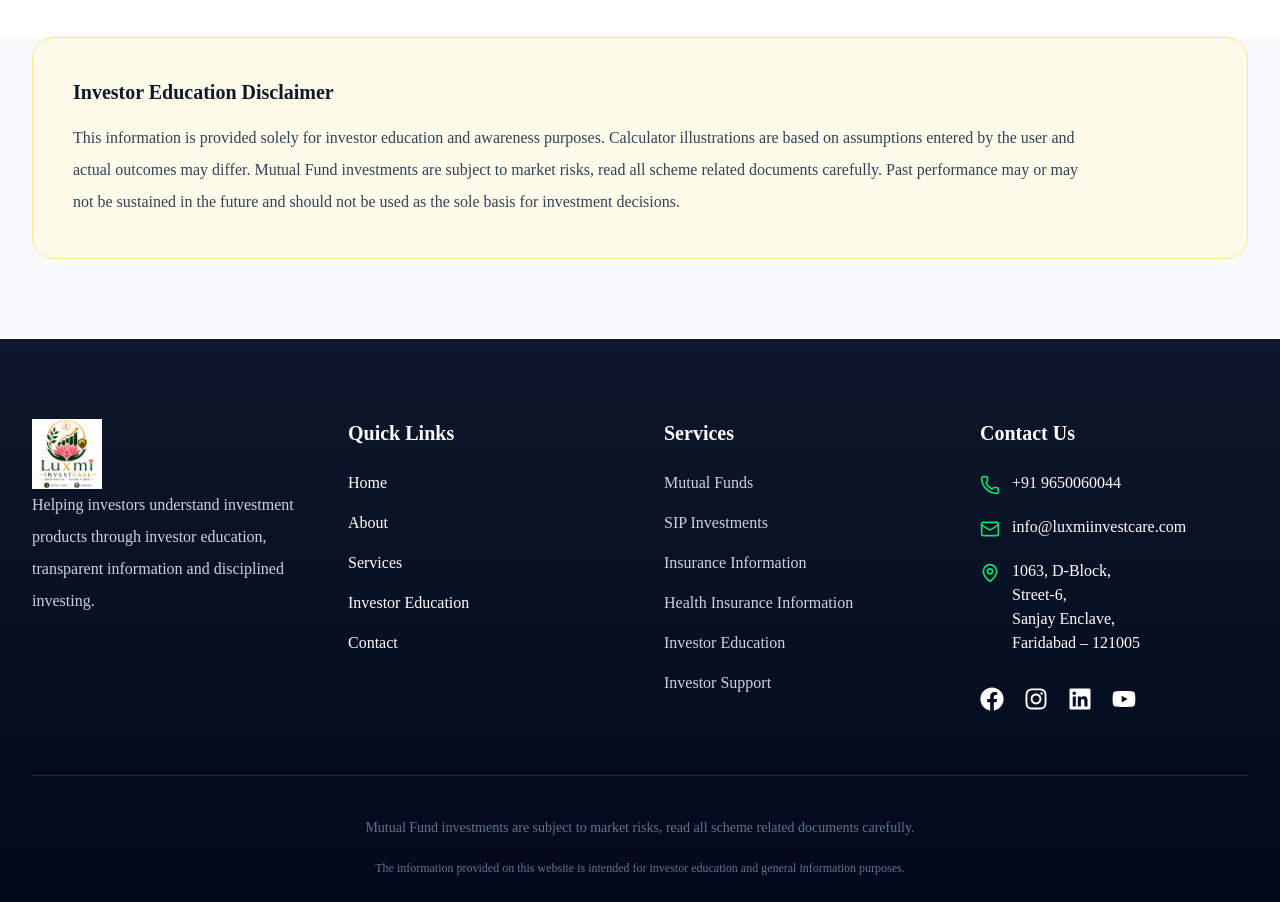
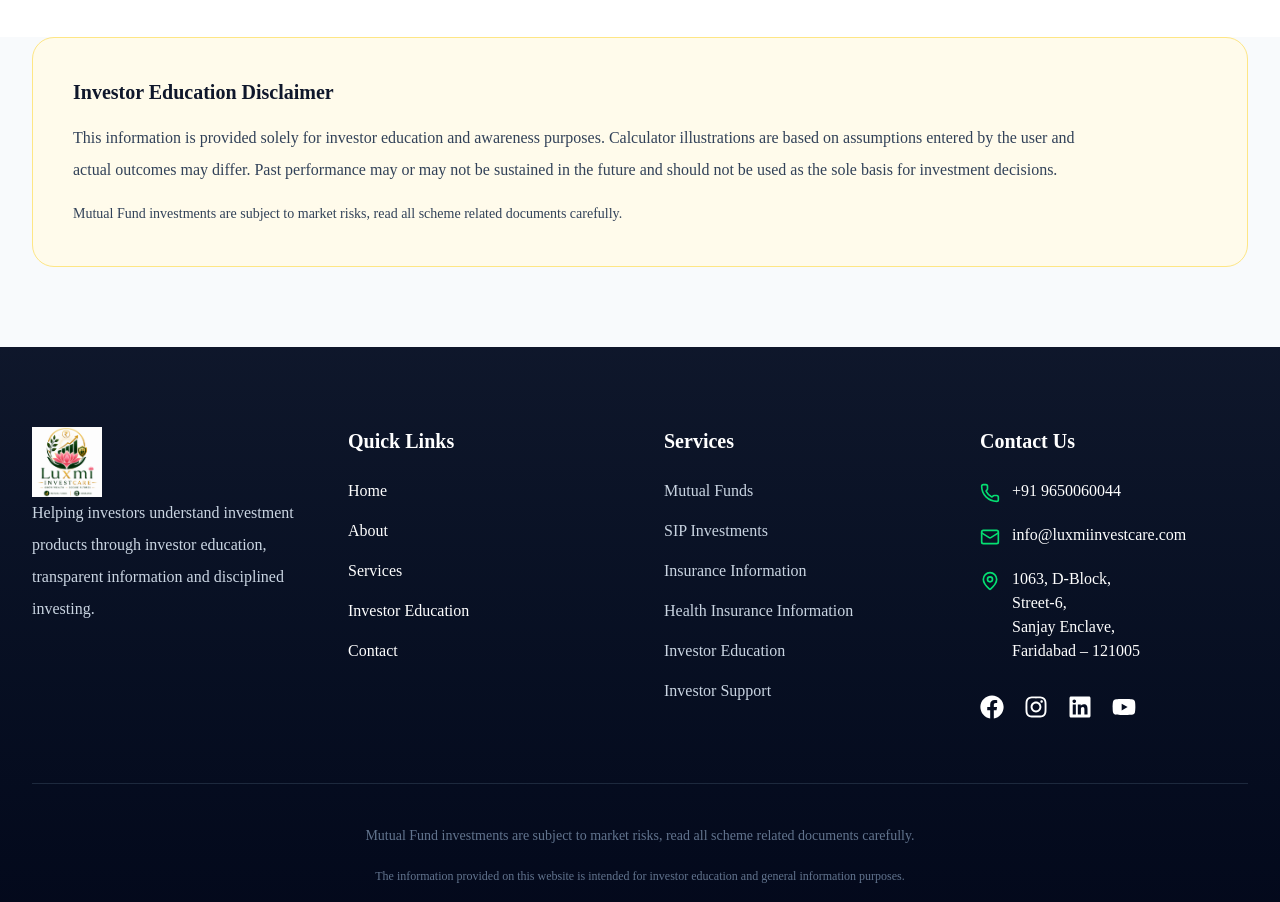
Before and after one commit to shivpawan007/LuxmiInvestCare, a Next.js app: page /investor-education in a window 1280 px wide. Shown: the part 4000-4902 px from the top of the page. Built offline with nearby package versions, Linux system fonts and the light colour scheme.

Commit message:
Compliance: standardize investor education page

```diff
--- a/app/investor-education/page.tsx
+++ b/app/investor-education/page.tsx
@@ -1,4 +1,6 @@
 "use client";
+
+import MutualFundRiskWarning from "@/components/compliance/MutualFundRiskWarning";
 
 import {
   BookOpen,
@@ -404,10 +406,10 @@ export default function InvestorEducationPage() {
               education and awareness purposes. Calculator
               illustrations are based on assumptions entered
               by the user and actual outcomes may differ.
-              Mutual Fund investments are subject to market risks, read all scheme related documents carefully. Past performance may
-              or may not be sustained in the future and should
-              not be used as the sole basis for investment
-              decisions.
+              Past performance may or may not be sustained in the
+              future and should not be used as the sole basis for
+              investment decisions.
+              <span className="mt-4 block"><MutualFundRiskWarning className="text-left text-slate-700" /></span>
             </p>
 
           </div>
```
